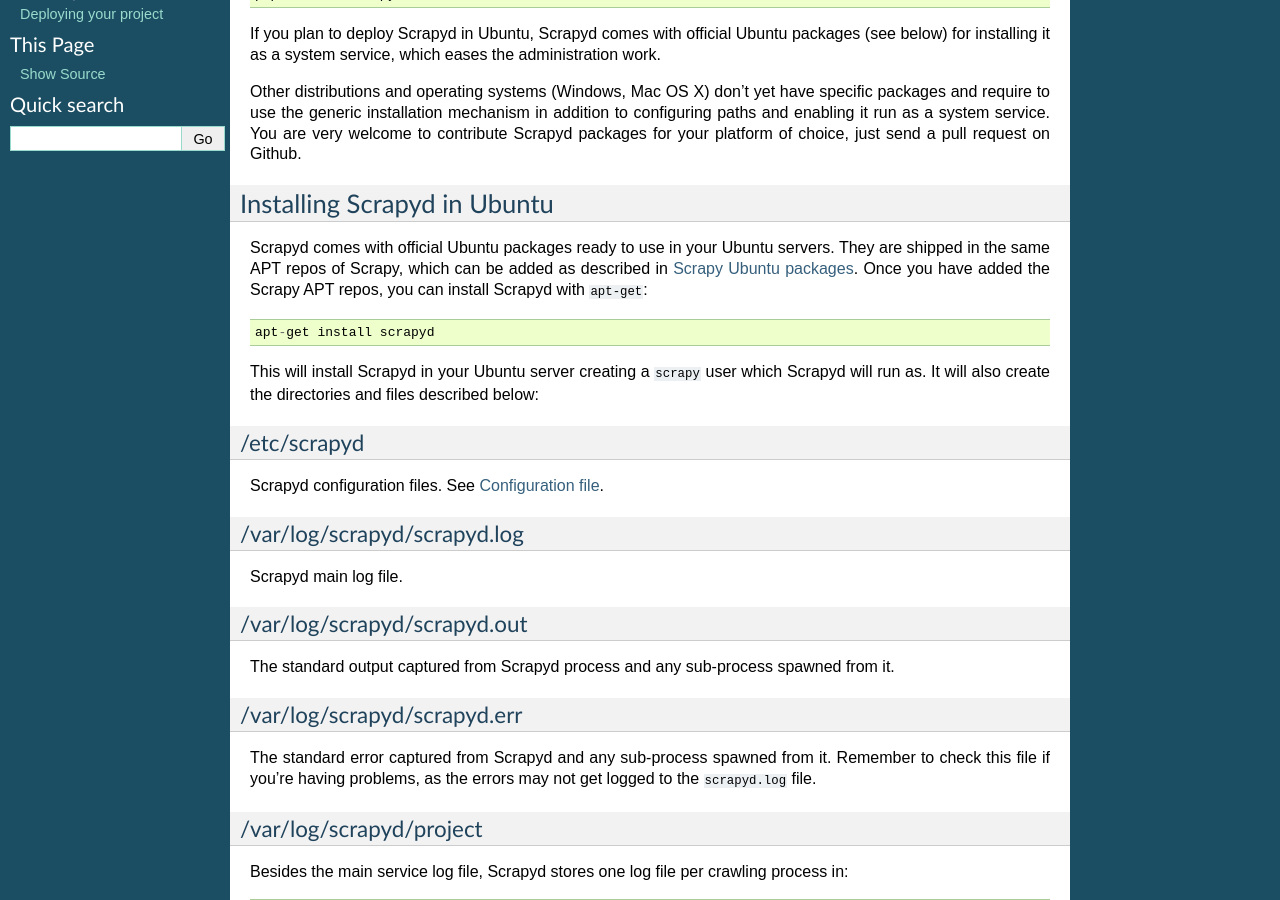
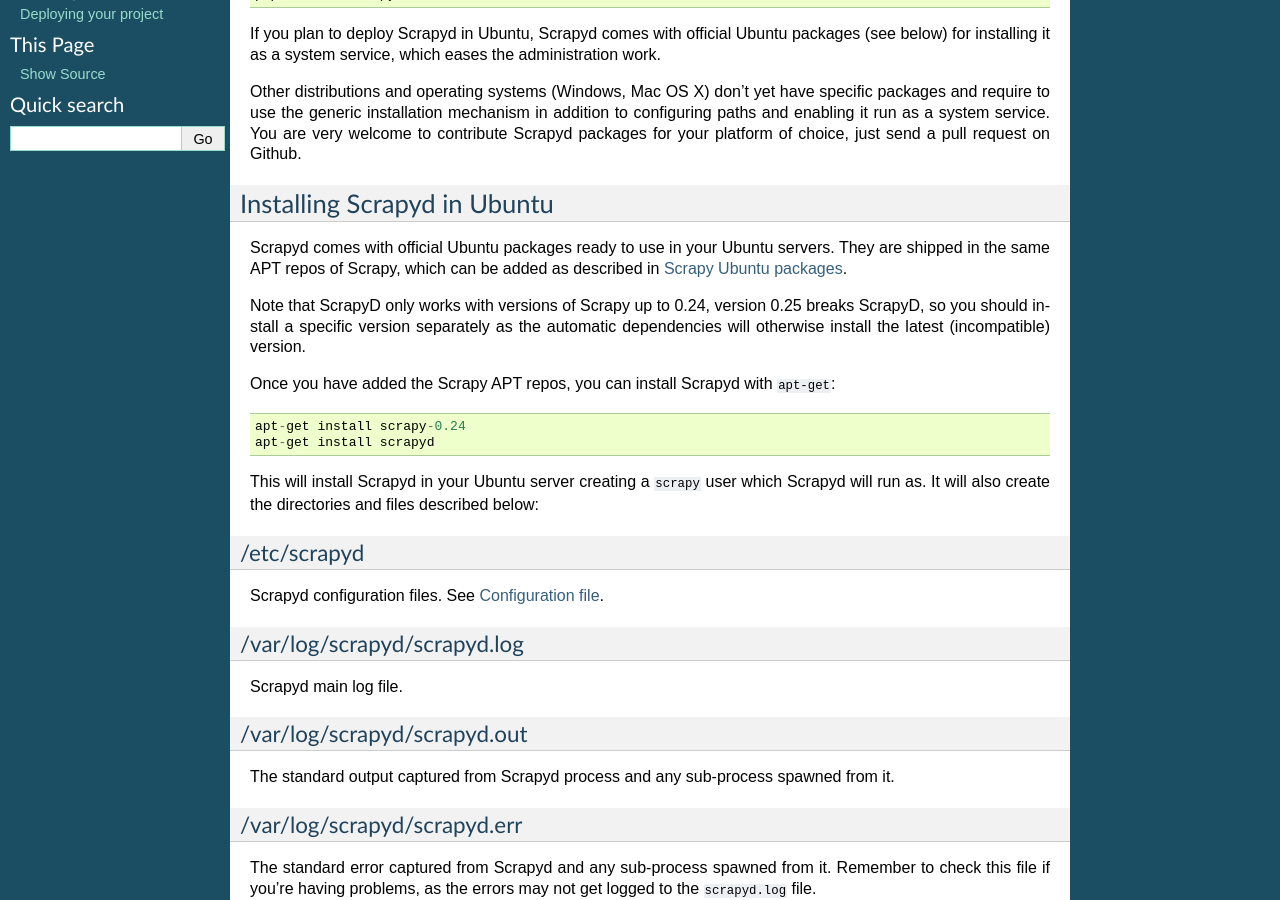
Before and after one commit to scrapy/scrapyd, a Sphinx documentation site: the page built from docs/install.rst, in a window 1280 px wide and 900 px high, scrolled down 414 px. Built offline with Sphinx 7.4.7, drawn with Linux system fonts in a browser that asks for light colours.

Commit message:
[doc update] Scrapy 0.25 breaks ScrapyD
As explained on IRC, I've had multiple feedbacks from users having issues since recently with ScrapyD, so I did a few investigations on a blank Ubuntu 14.04 machine with the official scrapinghub repository and here are the results.

Just installing with `apt-get scrapyd` results in installing the scrapy package together as a dependency, which is an alias of scrapy-0.25 and has been changed in ways that break Scrapyd (the install does not say so, but it crashes as soon as it is started saying scrapy.utils.txweb is missing).

So I tried one by one to counter-install scrapy-0.18 to scrapy-0.24 and restart scrapyd: it works in each case. scrapy-0.25 is clearly the culprit probably due to some heavy refactoring.

Therefore I'm proposing this documentation update so that users can easily understand and bypass the problem.

But a better fix would definitely be to update the ScrapyD package and make it depend on scrapy-0.24 rather than scrapy, or even better to backport the missing old code in a new version scrapy-0.26.

```diff
--- a/docs/install.rst
+++ b/docs/install.rst
@@ -40,9 +40,13 @@
 
 Scrapyd comes with official Ubuntu packages ready to use in your Ubuntu
 servers. They are shipped in the same APT repos of Scrapy, which can be added
-as described in `Scrapy Ubuntu packages`_. Once you have added the Scrapy APT
-repos, you can install Scrapyd with ``apt-get``::
+as described in `Scrapy Ubuntu packages`_.
 
+Note that ScrapyD only works with versions of Scrapy up to 0.24, version 0.25 breaks ScrapyD, so you should install a specific version separately as the automatic dependencies will otherwise install the latest (incompatible) version.
+
+Once you have added the Scrapy APT repos, you can install Scrapyd with ``apt-get``::
+
+    apt-get install scrapy-0.24
     apt-get install scrapyd
 
 This will install Scrapyd in your Ubuntu server creating a ``scrapy`` user
```
